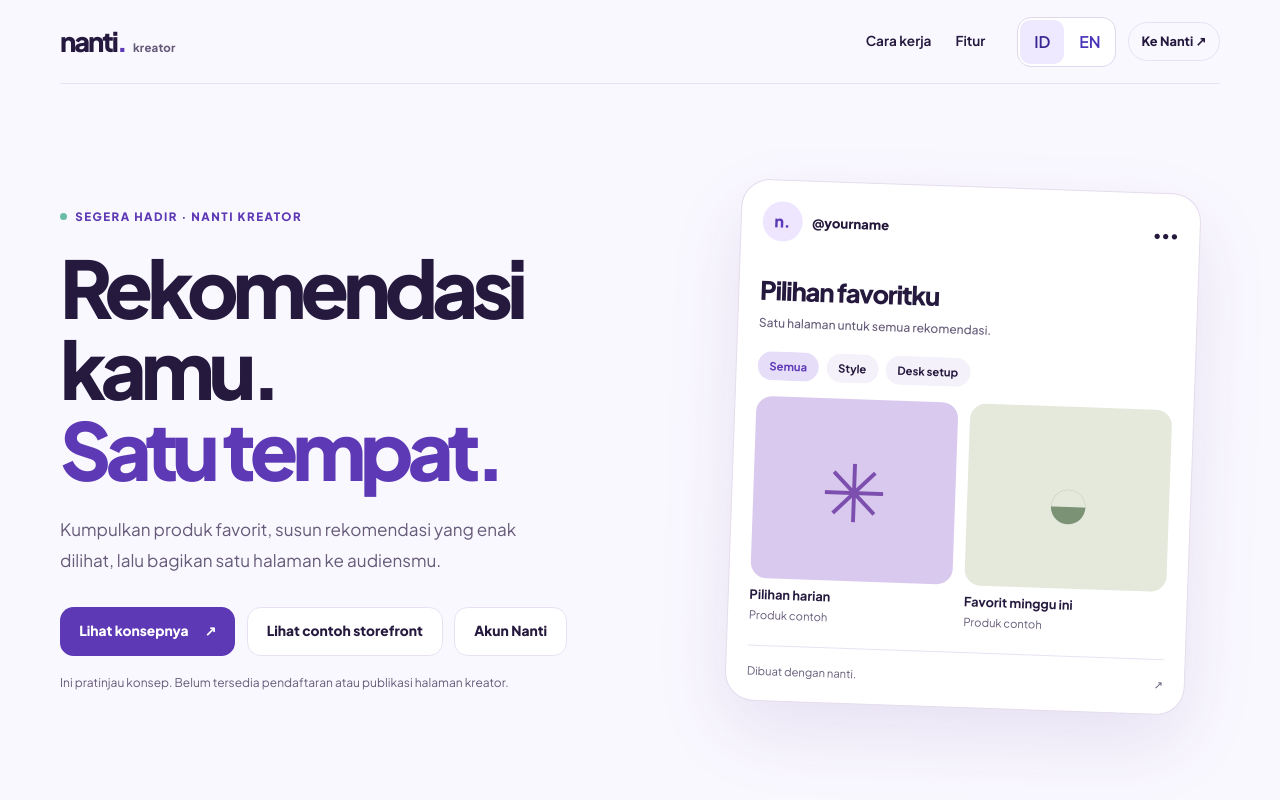
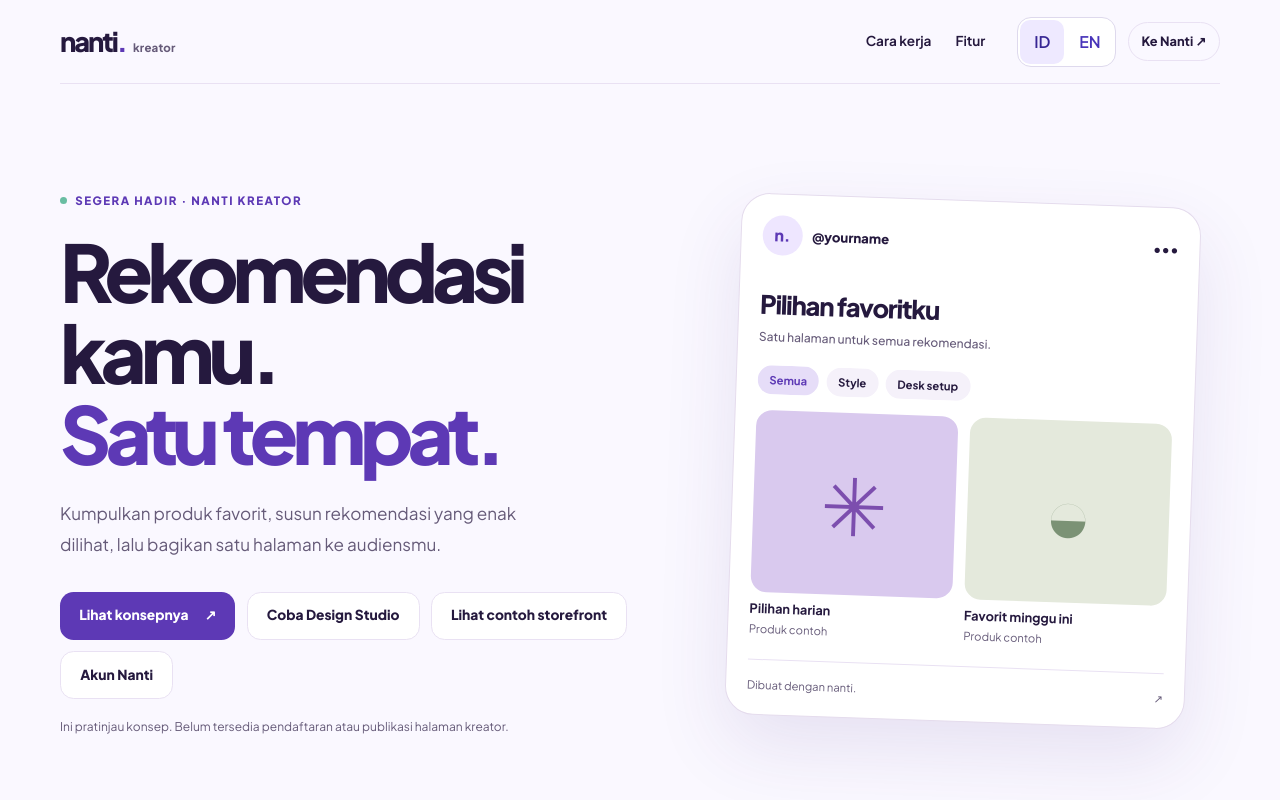
Before and after one commit to kinetic-ray/nanti, a React (Vite) app: page /creator in a window 1280 px wide. Shown: the top 800 px of the page. Built offline with nearby package versions, Linux system fonts and the light colour scheme.

Commit message:
feat(creator): expose Design Studio from creator landing

```diff
--- a/src/creator.tsx
+++ b/src/creator.tsx
@@ -22,7 +22,7 @@ export function CreatorLanding() {
           <p>{id ? 'Kumpulkan produk favorit, susun rekomendasi yang enak dilihat, lalu bagikan satu halaman ke audiensmu.' : 'Collect your favorite products, curate a beautiful list, and share one page with your audience.'}</p>
           <div className="creator-hero-actions">
             <a className="creator-primary" href="#cara-kerja">{id ? 'Lihat konsepnya' : 'Explore the concept'} <span aria-hidden="true">↗</span></a>
-            <a className="creator-secondary" href="/creator/demo">{id ? "Lihat contoh storefront" : "View sample storefront"}</a><a className="creator-secondary" href="/account">{id ? 'Akun Nanti' : 'Nanti account'}</a>
+            <a className="creator-secondary" href="/creator/studio">{id ? "Coba Design Studio" : "Try Design Studio"}</a><a className="creator-secondary" href="/creator/demo">{id ? "Lihat contoh storefront" : "View sample storefront"}</a><a className="creator-secondary" href="/account">{id ? 'Akun Nanti' : 'Nanti account'}</a>
           </div>
           <p className="creator-fineprint">{id ? 'Ini pratinjau konsep. Belum tersedia pendaftaran atau publikasi halaman kreator.' : 'This is a concept preview. Creator registration and publishing are not available yet.'}</p>
         </div>
```
